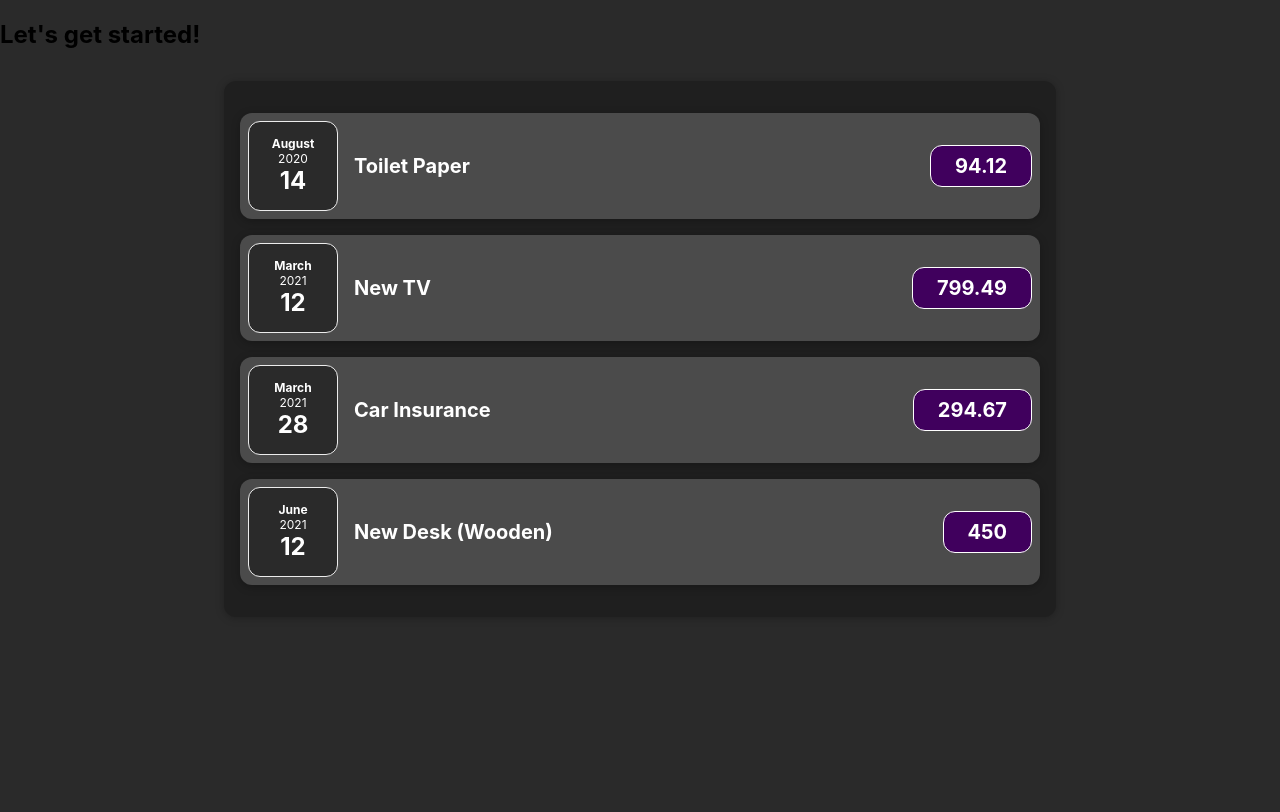
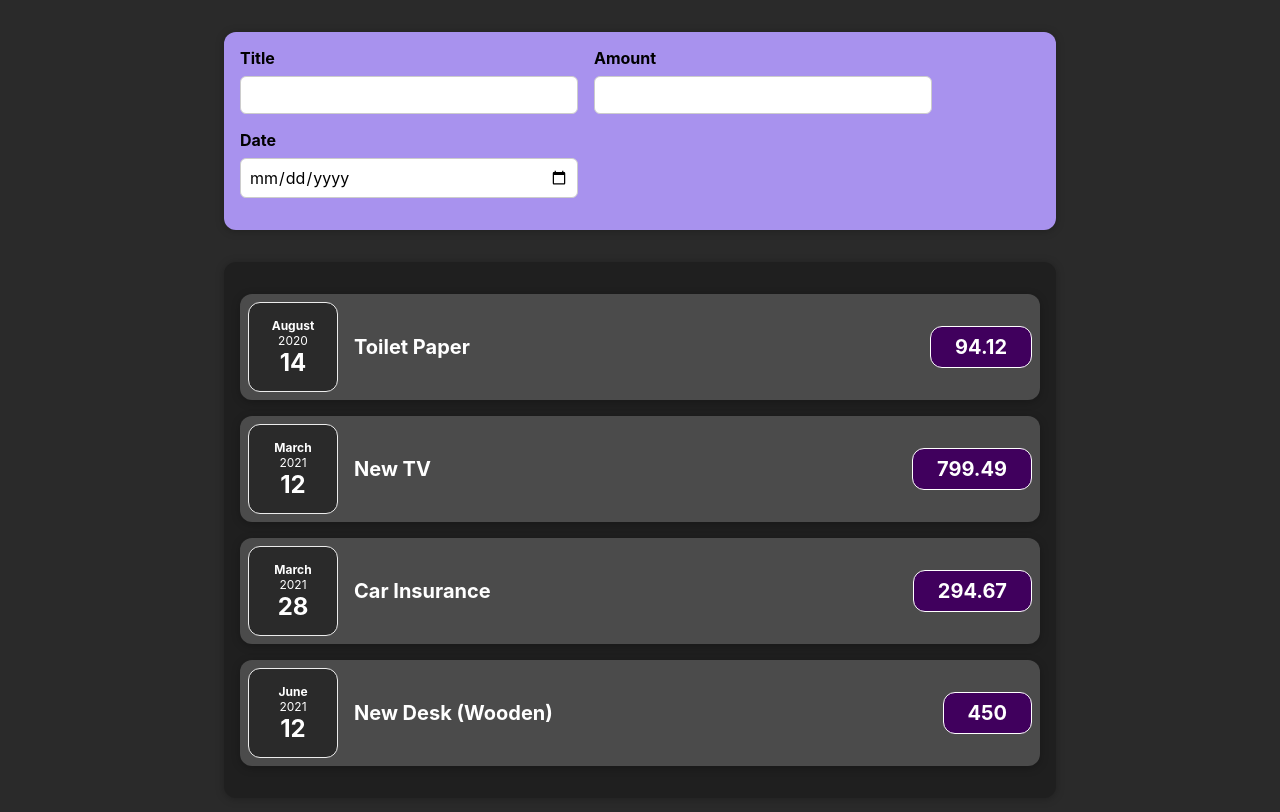
Before and after one commit to Mhamad-Raad/React-Cash-Flow, a React (Create React App) app: page / in a window 1280 px wide. Shown: the top 812 px of the page. Built offline with nearby package versions, Linux system fonts and the light colour scheme.

Commit message:
Add form for inputting new objects

```diff
--- a/src/App.js
+++ b/src/App.js
@@ -1,10 +1,11 @@
 import Card from './Components/UI/Card.js';
+import NewExpense from './Components/Expenses/NewExpense/NewExpense.js';
 
 const App = () => {
 
   return (
     <div>
-      <h2>Let's get started!</h2>
+      <NewExpense />
       <Card />
     </div>
   );
--- /dev/null
+++ b/src/Components/Expenses/NewExpense/ExpenseForm.css
@@ -0,0 +1,26 @@
+.new-expense__controls {
+  display: flex;
+  flex-wrap: wrap;
+  gap: 1rem;
+  margin-bottom: 1rem;
+  text-align: left;
+}
+
+.new-expense__control label {
+  font-weight: bold;
+  margin-bottom: 0.5rem;
+  display: block;
+}
+
+.new-expense__control input {
+  font: inherit;
+  padding: 0.5rem;
+  border-radius: 6px;
+  border: 1px solid #ccc;
+  width: 20rem;
+  max-width: 100%;
+}
+
+.new-expense__actions {
+  text-align: right;
+}
--- /dev/null
+++ b/src/Components/Expenses/NewExpense/ExpenseForm.js
@@ -0,0 +1,24 @@
+import './ExpenseForm.css';
+
+const ExpenseForm = () => {
+  return (
+    <form>
+      <div className="new-expense__controls">
+        <div className="new-expense__control">
+          <label>Title</label>
+          <input type="text" />
+        </div>
+        <div className="new-expense__control">
+          <label>Amount</label>
+          <input type="number" min="0.01" step="0.01" />
+        </div>
+        <div className="new-expense__control">
+          <label>Date</label>
+          <input type="date" min="2019-01-01" max="2022-12-31" />
+        </div>
+      </div>
+    </form>
+  );
+}
+
+export default ExpenseForm;
--- /dev/null
+++ b/src/Components/Expenses/NewExpense/NewExpense.css
@@ -0,0 +1,38 @@
+.new-expense {
+  background-color: #a892ee;
+  padding: 1rem;
+  margin: 2rem auto;
+  width: 50rem;
+  max-width: 95%;
+  border-radius: 12px;
+  text-align: center;
+  box-shadow: 0 1px 8px rgba(0, 0, 0, 0.25);
+}
+
+.new-expense button {
+  font: inherit;
+  cursor: pointer;
+  padding: 1rem 2rem;
+  border: 1px solid #40005d;
+  background-color: #40005d;
+  color: white;
+  border-radius: 12px;
+  margin-right: 1rem;
+}
+
+.new-expense button:hover,
+.new-expense button:active {
+  background-color: #510674;
+  border-color: #510674;
+}
+
+.new-expense button.alternative {
+  color: #220131;
+  border-color: transparent;
+  background-color: transparent;
+}
+
+.new-expense button.alternative:hover,
+.new-expense button.alternative:active {
+  background-color: #ddb3f8;
+}
--- /dev/null
+++ b/src/Components/Expenses/NewExpense/NewExpense.js
@@ -0,0 +1,13 @@
+import ExpenseForm from './ExpenseForm';
+import './NewExpense.css';
+
+const NewExpense = () => {
+  return (
+     <div className="new-expense">
+    <ExpenseForm />
+  </div>
+  );
+
+}
+
+export default NewExpense;
--- a/src/Components/UI/Card.js
+++ b/src/Components/UI/Card.js
@@ -1,4 +1,5 @@
 import ExpenseItem from '../Expenses/ExpenseItem.js';
+
 import './Card.css';
 
 const Expenses = () => {
@@ -25,6 +26,7 @@
   ];
 
   return (
+
     <div className="expenses">
       <ExpenseItem title={expenses[0].title} amount={expenses[0].amount} date={expenses[0].date} />
       <ExpenseItem title={expenses[1].title} amount={expenses[1].amount} date={expenses[1].date} />
```
